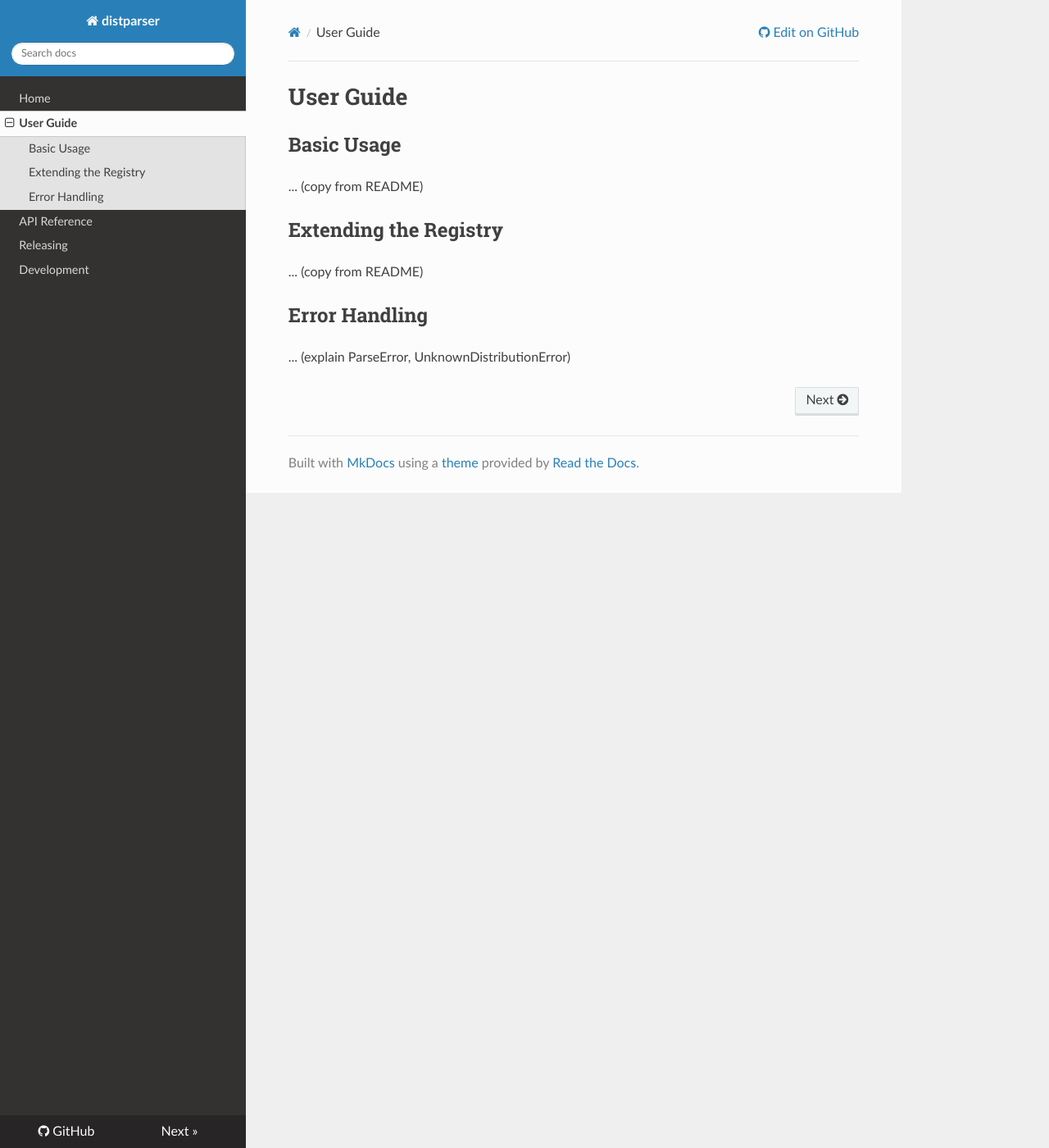
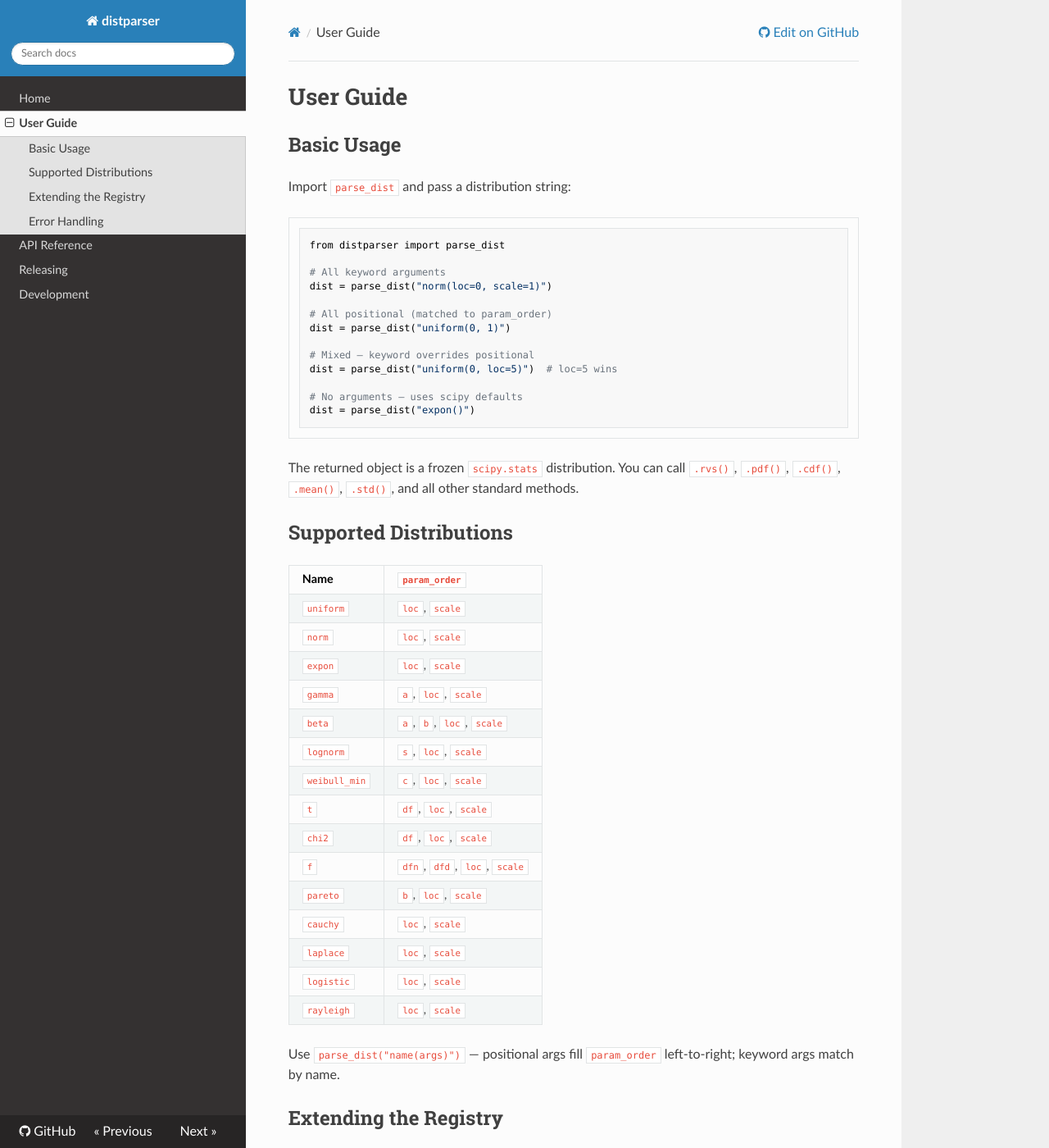
Before and after one commit to njuyoung35/distparser, an MkDocs documentation site: the page built from docs/user_guide.md, in a window 1280 px wide and 1400 px high. Shown: the whole window at 82% size. Built offline with MkDocs 1.6.1, drawn with Linux system fonts in a browser that asks for light colours; nearby versions of some CDN libraries; some of the changed text lies outside the part shown.

Commit message:
docs: fill documentation and add site/ to gitignore

````diff
--- a/docs/user_guide.md
+++ b/docs/user_guide.md
@@ -1,10 +1,75 @@
 # User Guide
 
 ## Basic Usage
-... (copy from README)
+
+Import `parse_dist` and pass a distribution string:
+
+```python
+from distparser import parse_dist
+
+# All keyword arguments
+dist = parse_dist("norm(loc=0, scale=1)")
+
+# All positional (matched to param_order)
+dist = parse_dist("uniform(0, 1)")
+
+# Mixed — keyword overrides positional
+dist = parse_dist("uniform(0, loc=5)")  # loc=5 wins
+
+# No arguments — uses scipy defaults
+dist = parse_dist("expon()")
+```
+
+The returned object is a frozen `scipy.stats` distribution. You can call `.rvs()`, `.pdf()`, `.cdf()`, `.mean()`, `.std()`, and all other standard methods.
+
+## Supported Distributions
+
+| Name | `param_order` |
+|---|---|
+| `uniform` | `loc`, `scale` |
+| `norm` | `loc`, `scale` |
+| `expon` | `loc`, `scale` |
+| `gamma` | `a`, `loc`, `scale` |
+| `beta` | `a`, `b`, `loc`, `scale` |
+| `lognorm` | `s`, `loc`, `scale` |
+| `weibull_min` | `c`, `loc`, `scale` |
+| `t` | `df`, `loc`, `scale` |
+| `chi2` | `df`, `loc`, `scale` |
+| `f` | `dfn`, `dfd`, `loc`, `scale` |
+| `pareto` | `b`, `loc`, `scale` |
+| `cauchy` | `loc`, `scale` |
+| `laplace` | `loc`, `scale` |
+| `logistic` | `loc`, `scale` |
+| `rayleigh` | `loc`, `scale` |
+
+Use `parse_dist("name(args)")` — positional args fill `param_order` left-to-right; keyword args match by name.
 
 ## Extending the Registry
-... (copy from README)
+
+Register custom distributions at runtime:
+
+```python
+from distparser import register_distribution, parse_dist
+from scipy.stats import gumbel_r
+
+register_distribution("gumbel", gumbel_r, ["loc", "scale"])
+dist = parse_dist("gumbel(loc=10, scale=3)")
+```
 
 ## Error Handling
-... (explain ParseError, UnknownDistributionError)
+
+All exceptions inherit from `DistParserError`:
+
+```python
+from distparser import parse_dist, ParseError, UnknownDistributionError
+
+try:
+    dist = parse_dist("typo(0, 1)")
+except UnknownDistributionError as e:
+    print(f"Unknown: {e}")  # Unknown: 'typo'. Registered: beta, cauchy, ...
+
+try:
+    dist = parse_dist("not valid")
+except ParseError as e:
+    print(f"Parse: {e}")    # Parse: Cannot parse 'not valid'. Expected format: 'name(args)'.
+```
--- a/pyproject.toml
+++ b/pyproject.toml
@@ -39,7 +39,6 @@ dev = [
 ]
 docs = [
     "mkdocs>=1.5.0",
-    "mkdocs-rtd-theme>=2.0.0",
     "pymdown-extensions>=10.0",
 ]
 
````
Also changed, not shown: docs/api_reference.md (+73 -6 lines), docs/index.md (added, +44 -0 lines), docs/releasing.md (+80 -2 lines), 1 other file.
